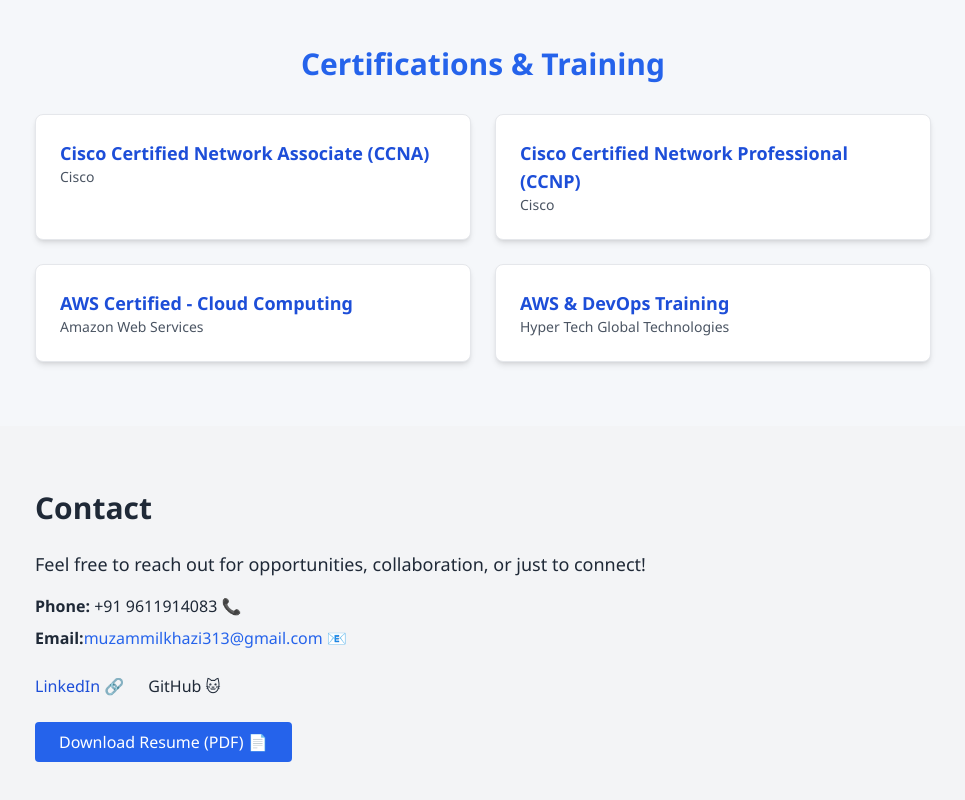
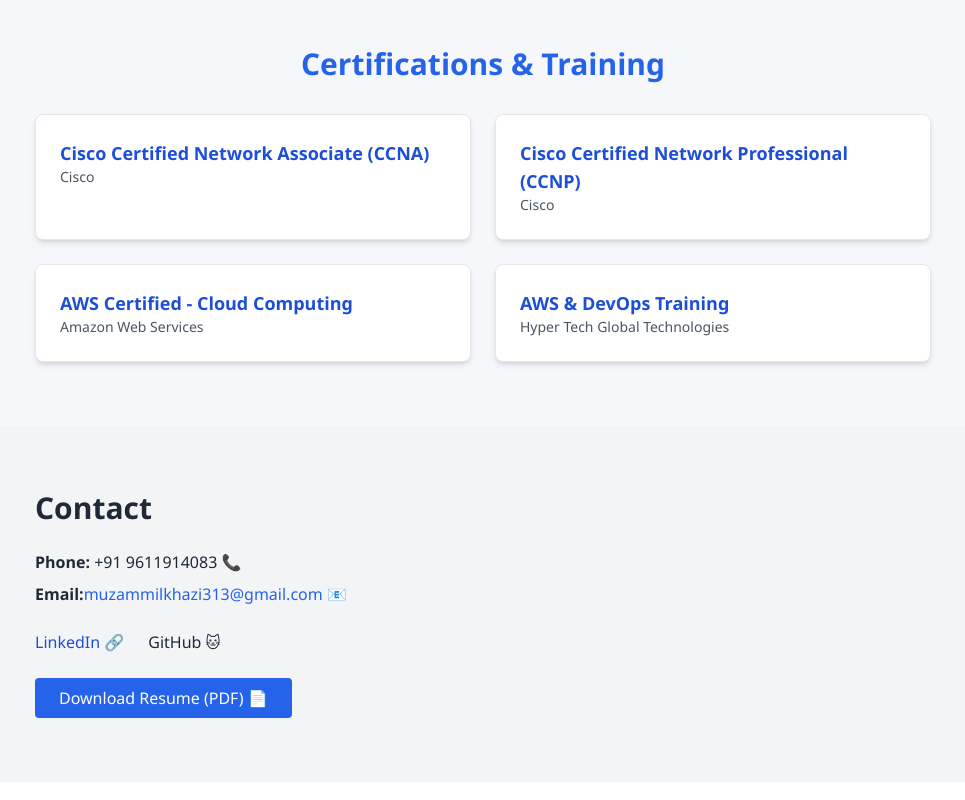
Before and after one commit to Muzzu9655/aws-devops-portfolio, a React (Create React App) app: page / in a window 1280 px wide. Shown: the part 2221-3021 px from the top of the page, without its empty margins (157-1122 px from the left). Built offline with nearby package versions, Linux system fonts and the light colour scheme.

Commit message:
Update Contact.js

```diff
--- a/src/components/Contact.js
+++ b/src/components/Contact.js
@@ -11,9 +11,6 @@
           Contact
         </h2>
 
-        <p className="mb-4 text-lg animate-fade-in-up">
-          Feel free to reach out for opportunities, collaboration, or just to connect!
-        </p>
 
         <div className="mb-6 animate-fade-in-up">
           <p className="mb-2"><strong>Phone:</strong> +91 9611914083 📞</p>
```
